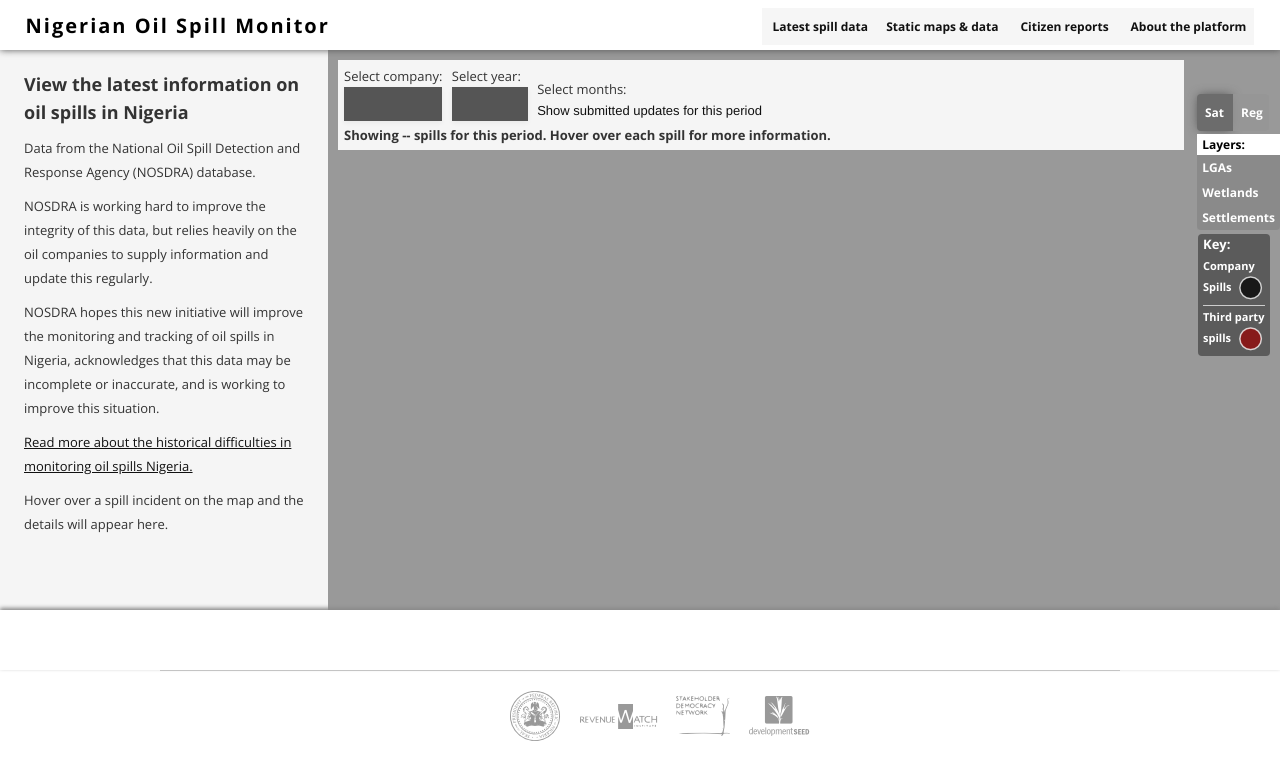
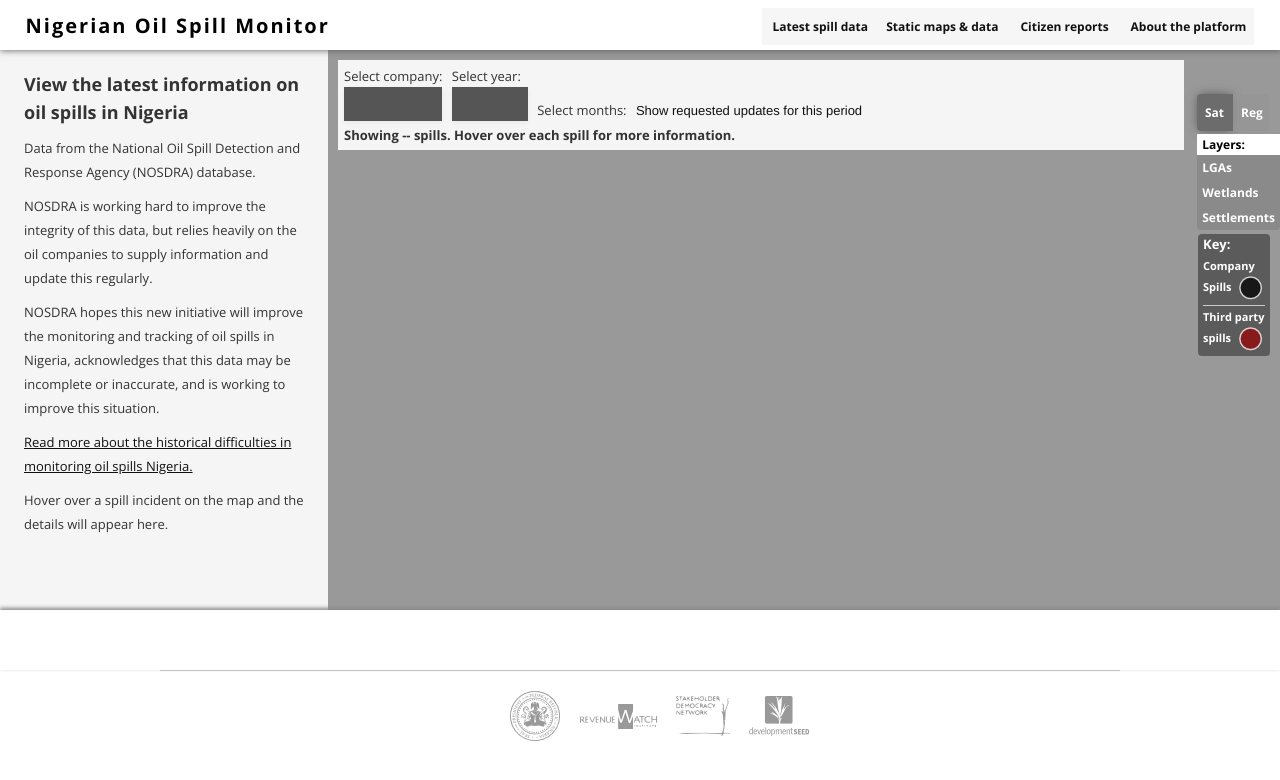
Before and after one commit to sdn4nigeria/monitoring-platform, a Jekyll site: the page built from index.html, in a window 1280 px wide. Shown: the top 780 px of the page. Built offline with Jekyll 4.4.1, drawn with Linux system fonts in a browser that asks for light colours; nearby versions of some CDN libraries; some web fonts are replaced; library files that are not in the unit come from our copies; Markdown is read by kramdown in place of the engine named in the settings.

Commit message:
Update index.html

```diff
--- a/index.html
+++ b/index.html
@@ -68,9 +68,10 @@ class: frontpage
 
             <div>
               Select months:
-              <div id='options'> </div>  <a href="#">Show submitted updates for this period</a>
+              <div id='options'> </div>
             </div>
-            <b>Showing <span id='spill-number' class='count'>--</span> spills for this period. Hover over each spill for more information.</b>
+            <div class='dropdown'><a href="#">Show requested updates for this period</a></div>
+            <b>Showing <span id='spill-number' class='count'>--</span> spills. Hover over each spill for more information.</b>
           </div>
         </div>
       </div>
```
